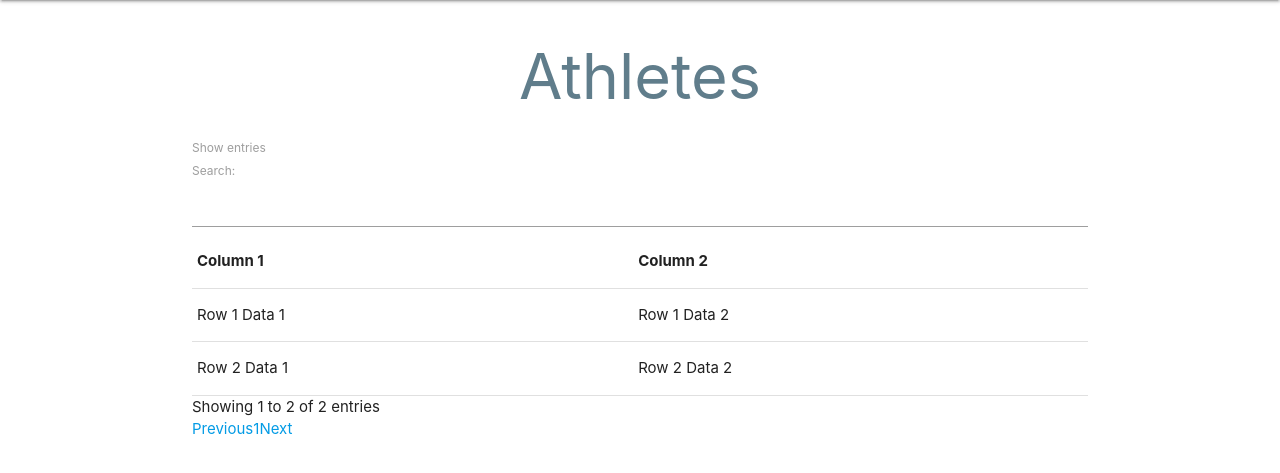
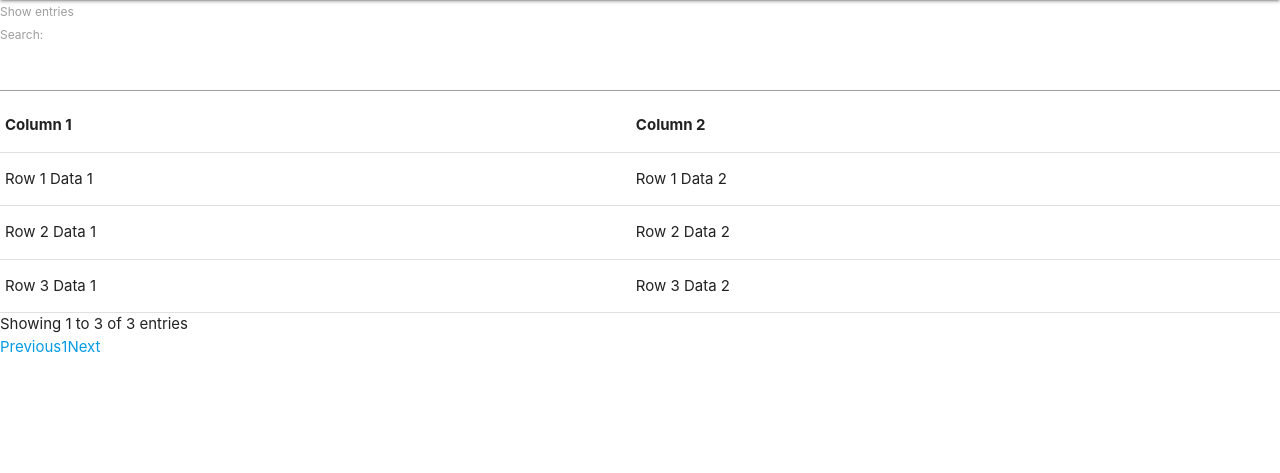
Before and after one commit to mikekeda/athletes, a Django app: page /crm in a window 1280 px wide. Shown: the part 64-537 px from the top of the page. Run offline with Django 3.2, Linux system fonts and the light colour scheme; the visitor is signed in with stand-in values (Sample User, id 1); some libraries are stand-ins or nearby versions.

Commit message:
Added api/athletes endpoint.

```diff
--- a/core/urls.py
+++ b/core/urls.py
@@ -1,6 +1,6 @@
 from django.urls import path
 
-from .views import home_page, about_page, login_page, logout_page
+from .views import home_page, about_page, login_page, logout_page, athletes_api
 
 
 app_name = "Athletes"
@@ -8,6 +8,7 @@ app_name = "Athletes"
 urlpatterns = [
     path('', about_page, name='home'),
     path('crm', home_page, name='crm'),
+    path('api/athletes', athletes_api, name='athletes-api'),
     path('login', login_page, name='login'),
     path('logout', logout_page, name='logout'),
 ]
--- a/core/views.py
+++ b/core/views.py
@@ -2,7 +2,27 @@ from django.conf import settings
 from django.contrib.auth import login, logout
 from django.contrib.auth.decorators import login_required
 from django.contrib.auth.forms import AuthenticationForm
+from django.http import JsonResponse
 from django.shortcuts import render, redirect, reverse
+
+
+@login_required
+def athletes_api(request):
+    """ Home page. """
+    return JsonResponse([
+        {
+            "Column 1": "Row 1 Data 1",
+            "Column 2": "Row 1 Data 2",
+        },
+        {
+            "Column 1": "Row 2 Data 1",
+            "Column 2": "Row 2 Data 2",
+        },
+        {
+            "Column 1": "Row 3 Data 1",
+            "Column 2": "Row 3 Data 2",
+        },
+    ], safe=False)
 
 
 @login_required
--- a/static/js/main.js
+++ b/static/js/main.js
@@ -1,3 +1,12 @@
 $(document).ready( function () {
-    $('#athletes-table').DataTable();
+    $('#athletes-table').DataTable({
+        ajax: {
+            url: '/api/athletes',
+            dataSrc: ''
+        },
+        columns: [
+            { "data": "Column 1" },
+            { "data": "Column 2" },
+        ]
+    });
 });
--- a/templates/home.html
+++ b/templates/home.html
@@ -4,8 +4,7 @@
 {% block title %}{% trans "Athletes" %}{% endblock title %}
 
 {% block content %}
-    <div class="container my-6">
-        <h1 class="center blue-grey-text">Athletes</h1>
+    <div>
         <table id="athletes-table" class="display">
             <thead>
                 <tr>
@@ -13,16 +12,6 @@
                     <th>Column 2</th>
                 </tr>
             </thead>
-            <tbody>
-                <tr>
-                    <td>Row 1 Data 1</td>
-                    <td>Row 1 Data 2</td>
-                </tr>
-                <tr>
-                    <td>Row 2 Data 1</td>
-                    <td>Row 2 Data 2</td>
-                </tr>
-            </tbody>
         </table>
     </div>
 {% endblock content %}
```
Also changed, not shown: core/tests.py (+12 -4 lines).
